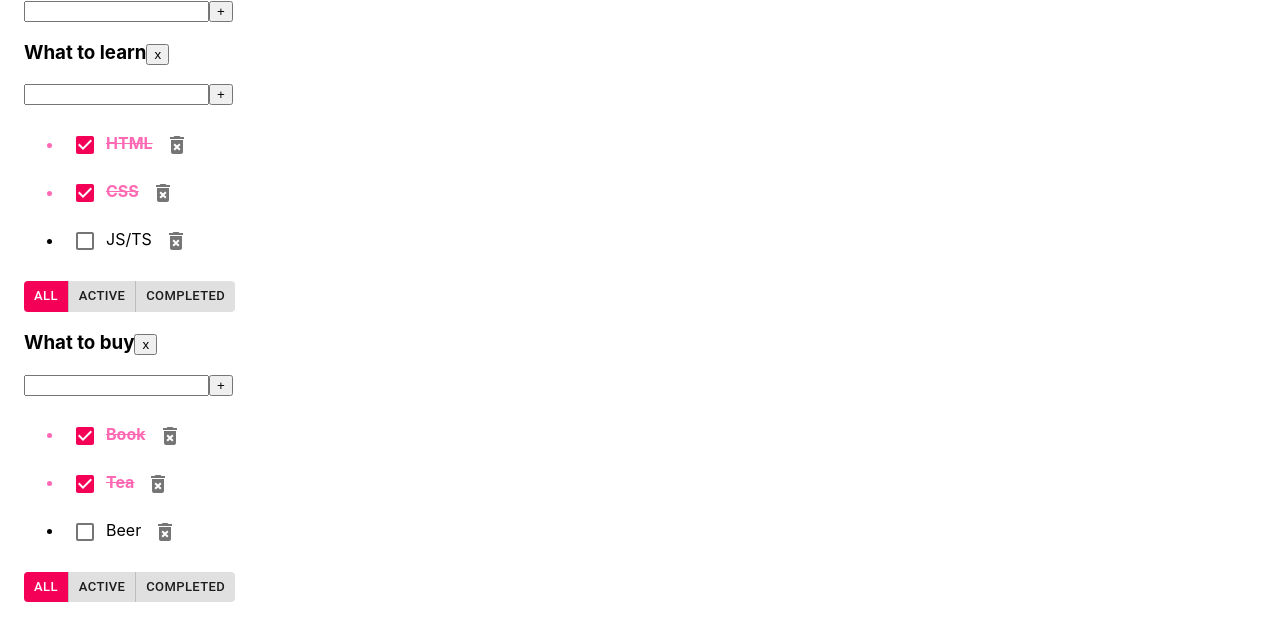
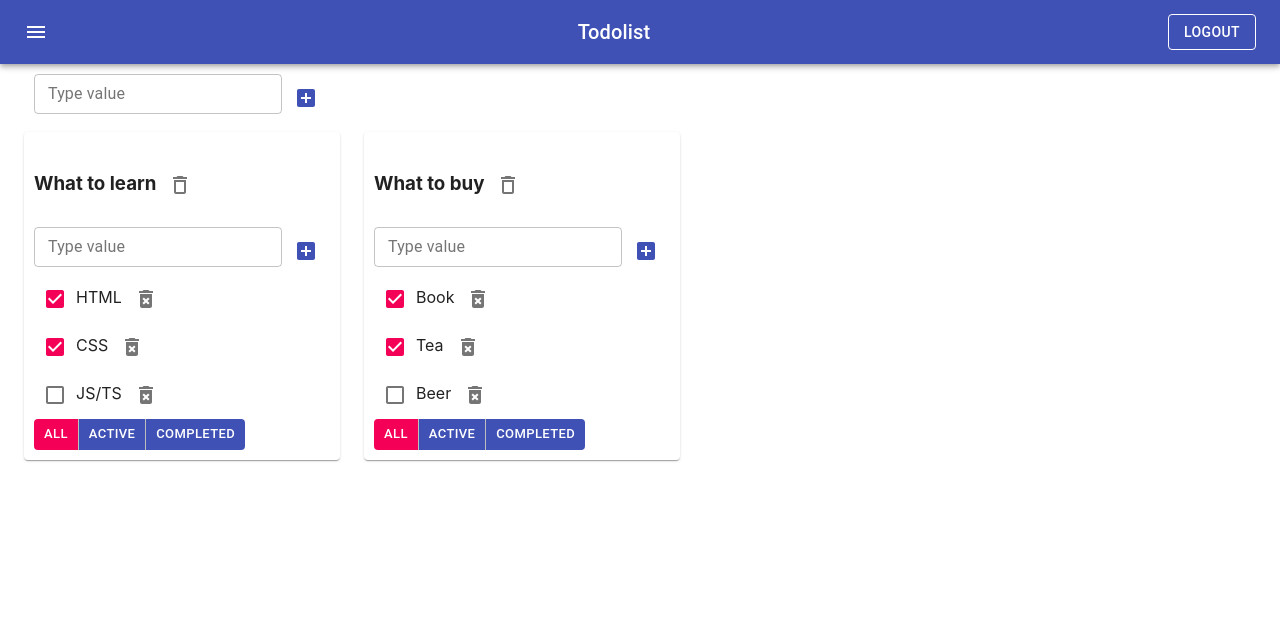
Before and after one commit to andreypats/todolist-ts-01, a React (Create React App) app: page / in a window 1280 px wide. Shown: the top 640 px of the page. Built offline with nearby package versions, Linux system fonts and the light colour scheme.

Commit message:
Lesson 7 completed

```diff
--- a/src/AddItemForm.tsx
+++ b/src/AddItemForm.tsx
@@ -1,4 +1,6 @@
 import React, {ChangeEvent, useState} from 'react';
+import {IconButton, TextField} from "@material-ui/core";
+import {AddBox} from "@material-ui/icons";
 
 type AddItemFormPropsType = {
     addItem: (title: string) => void
@@ -22,24 +24,22 @@ const AddItemForm = (props:AddItemFormPropsType) => {
         }
         setTitle("")
     }
-    const inputErrorStyles = error
-        ? {
-            border: `2px solid ${props.errorColor}`,
-            outline: 'none',
-        }
-        : {};
 
     return (
         <div>
-            <input
-                style={inputErrorStyles}
+            <TextField
+                variant={'outlined'}
+                label={'Type value'}
                 value={title}
                 onChange={onChangeSetTitle}
                 onKeyDown={onKeyDownAddTask}
-                className={error ? "error" : ""}
+                error={error}         // при помощи !! конвертируем error в булево значение
+                helperText={error && 'Title is required!'}
+                size={'small'}
             />
-            <button onClick={onClickAddItem}>+</button>
-            {error && <div style={{color: props.errorColor}}>Title is required!</div>}
+            <IconButton onClick={onClickAddItem}>
+                <AddBox color={'primary'}/>
+            </IconButton>
         </div>
     );
 };
--- a/src/App.css
+++ b/src/App.css
@@ -7,21 +7,21 @@
 /*  margin-right: 50px;*/
 /*}*/
 
-.isDone {
-  color: hotpink;
-  font-weight: bold;
-  text-decoration: line-through;
-}
+/*.isDone {*/
+/*  color: hotpink;*/
+/*  font-weight: bold;*/
+/*  text-decoration: line-through;*/
+/*}*/
 
-.btn-active {
-  color: white;
-  font-weight: bold;
-  background-color: hotpink;
-  border: 2px solid hotpink;
-  border-radius: 2px;
-}
+/*.btn-active {*/
+/*  color: white;*/
+/*  font-weight: bold;*/
+/*  background-color: hotpink;*/
+/*  border: 2px solid hotpink;*/
+/*  border-radius: 2px;*/
+/*}*/
 
-.error {
-  border: 2px solid hotpink;
-  outline: none;
-}
+/*.error {*/
+/*  border: 2px solid hotpink;*/
+/*  outline: none;*/
+/*}*/
--- a/src/App.tsx
+++ b/src/App.tsx
@@ -3,7 +3,8 @@ import './App.css';
 import TodoList, {TaskType} from "./Todolist";
 import {v1} from "uuid";
 import AddItemForm from "./AddItemForm";
-import {AppBar, Button, Container, Grid, IconButton, Menu, Typography, Toolbar} from "@material-ui/core";
+import {AppBar, Button, Container, Grid, IconButton, Typography, Toolbar, Paper} from "@material-ui/core";
+import {Menu} from '@material-ui/icons';
 
 // CRUD
 // create +
@@ -88,10 +89,7 @@ function App() {
     }
 
     //UI:
-
-
     const todoListComponents = todoLists.map(tl => {
-
         let tasksForRender;
         switch (tl.filter) {
             case "completed":
@@ -105,6 +103,8 @@ function App() {
         }
 
         return (
+            <Grid item>
+                <Paper style={{padding: '10px'}}>
                     <TodoList
                         todoListID={tl.id}
                         title={tl.title}
@@ -118,27 +118,29 @@ function App() {
                         changeTodoListTitle={changeTodoListTitle}
                         changeTaskTitle={changeTaskTitle}
                     />
+                </Paper>
+            </Grid>
         )
     })
 
     return (
         <div className="App">
-            {/*<AppBar position="static">*/}
-            {/*    <Toolbar style={{justifyContent: "space-between"}}>*/}
-            {/*        <IconButton edge="start" color="inherit" aria-label="menu">*/}
-            {/*            <Menu open/>*/}
-            {/*        </IconButton>*/}
-            {/*        <Typography variant="h6">*/}
-            {/*            Todolist*/}
-            {/*        </Typography>*/}
-            {/*        <Button color="inherit" variant={"outlined"}>Logout</Button>*/}
-            {/*    </Toolbar>*/}
-            {/*</AppBar>*/}
+            <AppBar position="static">
+                <Toolbar style={{justifyContent: "space-between"}}>
+                    <IconButton edge="start" color="inherit" aria-label="menu">
+                        <Menu/>
+                    </IconButton>
+                    <Typography variant="h6">
+                        Todolist
+                    </Typography>
+                    <Button color="inherit" variant={"outlined"}>Logout</Button>
+                </Toolbar>
+            </AppBar>
             <Container fixed>
-                <Grid>
+                <Grid container style={{padding: '10px'}}>
                     <AddItemForm addItem={addTodoList} errorColor={"blue"}/>
                 </Grid>
-                <Grid>
+                <Grid container spacing={3}>
                     {todoListComponents}
                 </Grid>
             </Container>
--- a/src/EditableSpan.tsx
+++ b/src/EditableSpan.tsx
@@ -1,4 +1,5 @@
 import React, {ChangeEvent, KeyboardEvent, useState} from 'react';
+import {TextField} from "@material-ui/core";
 
 type EditableSpanPropsType = {
     title:string
@@ -23,12 +24,13 @@ const EditableSpan = (props: EditableSpanPropsType) => {
 
     return (
         editMode
-            ? <input
+            ? <TextField
                 value={title}
                 autoFocus
                 onBlur={offEditMode}
                 onChange={onChangeSetTitle}
                 onKeyDown={onKeyDownOffEditMode}
+                size={'small'}
             />
             : <span onDoubleClick={onEditMode}>{props.title}</span>
     );
--- a/src/Todolist.tsx
+++ b/src/Todolist.tsx
@@ -3,7 +3,7 @@ import {FilterValuesType} from "./App";
 import AddItemForm from "./AddItemForm";
 import EditableSpan from "./EditableSpan";
 import {Button, ButtonGroup, Checkbox, IconButton} from "@material-ui/core";
-import {DeleteForever} from "@material-ui/icons";
+import {DeleteForever, DeleteOutline} from "@material-ui/icons";
 
 export type TaskType = {
     id: string
@@ -40,7 +40,7 @@ const TodoList: FC<TodoListPropsType> = (props) => {
 
             return (
 
-                <li key={task.id} className={task.isDone ? "isDone" : ""}>
+                <div key={task.id} className={task.isDone ? "isDone" : ""}>
                     <Checkbox
                         onChange={changeTaskStatus}
                         checked={task.isDone}
@@ -53,7 +53,7 @@ const TodoList: FC<TodoListPropsType> = (props) => {
                     </IconButton>
                     {/*<button onClick={() => props.removeTask(task.id, props.todoListID)}>x</button>*/}
 
-                </li>
+                </div>
             )
         })
         : <span>TaskList is empty</span>
@@ -70,12 +70,16 @@ const TodoList: FC<TodoListPropsType> = (props) => {
         <div>
             <h3>
                 <EditableSpan title={props.title} changeTitle={changeTodoListTitle}/>
-                <button onClick={removeTodoList}>x</button>
+                <IconButton onClick={removeTodoList} >
+                    <DeleteOutline />
+                </IconButton>
+
+                {/*<button onClick={removeTodoList}>x</button>*/}
             </h3>
             <AddItemForm addItem={addTask} errorColor={"hotpink"}/>
-            <ul>
+            <div>
                 {tasksItems}
-            </ul>
+            </div>
             <div>
                 <ButtonGroup variant='contained' size='small' disableElevation={true}>
                     <Button
@@ -84,12 +88,12 @@ const TodoList: FC<TodoListPropsType> = (props) => {
                     >All
                     </Button>
                     <Button
-                        className={props.filter === "active" ? "secondary" : "primary"}
+                        color={props.filter === "active" ? "secondary" : "primary"}
                         onClick={onClickSetFilterCreator("active")}
                     >Active
                     </Button>
                     <Button
-                        className={props.filter === "completed" ? "secondary" : "primary"}
+                        color={props.filter === "completed" ? "secondary" : "primary"}
                         onClick={onClickSetFilterCreator("completed")}
                     >Completed
                     </Button>
```
Lines whose indentation alone changed are shown as unchanged.
